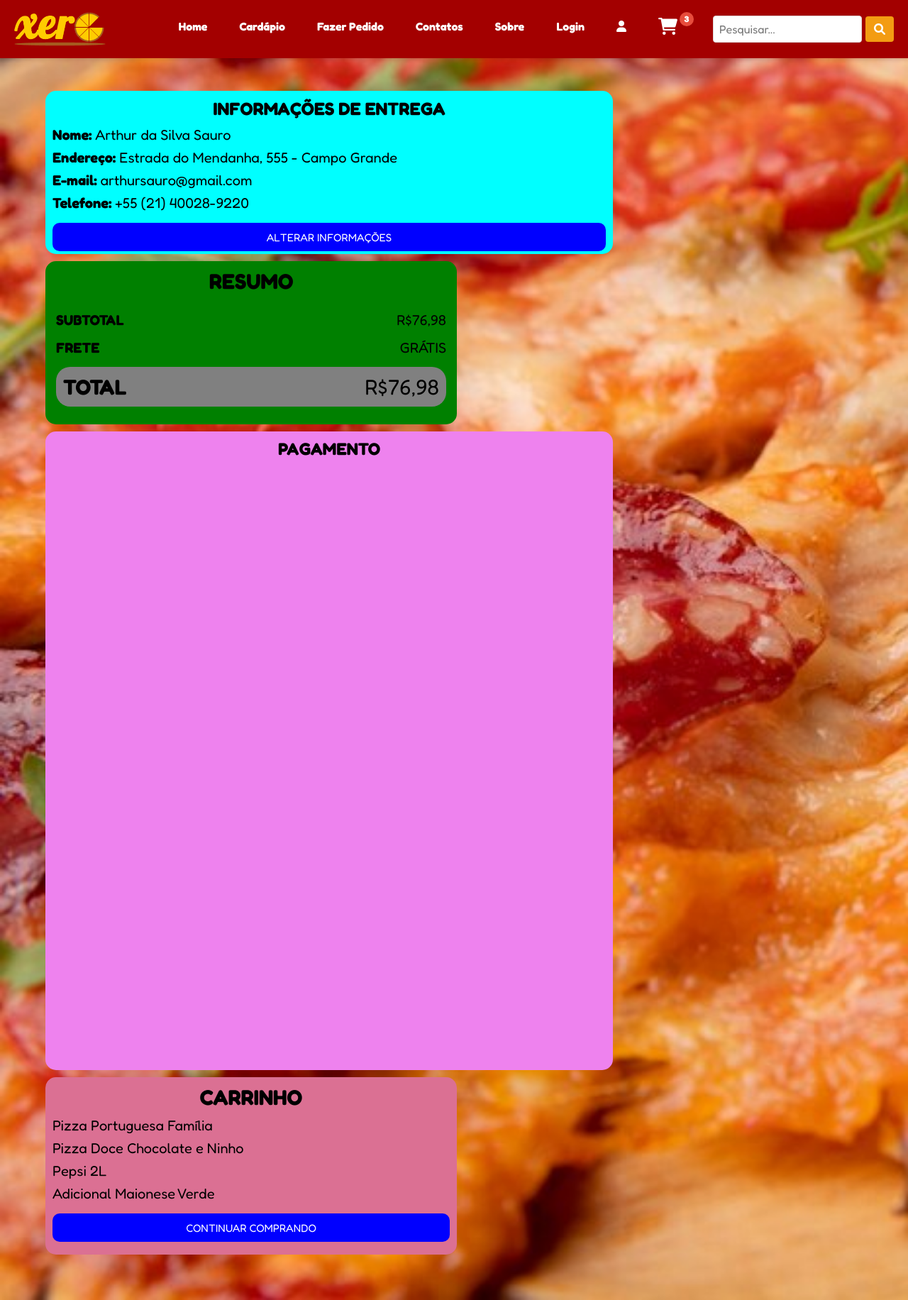
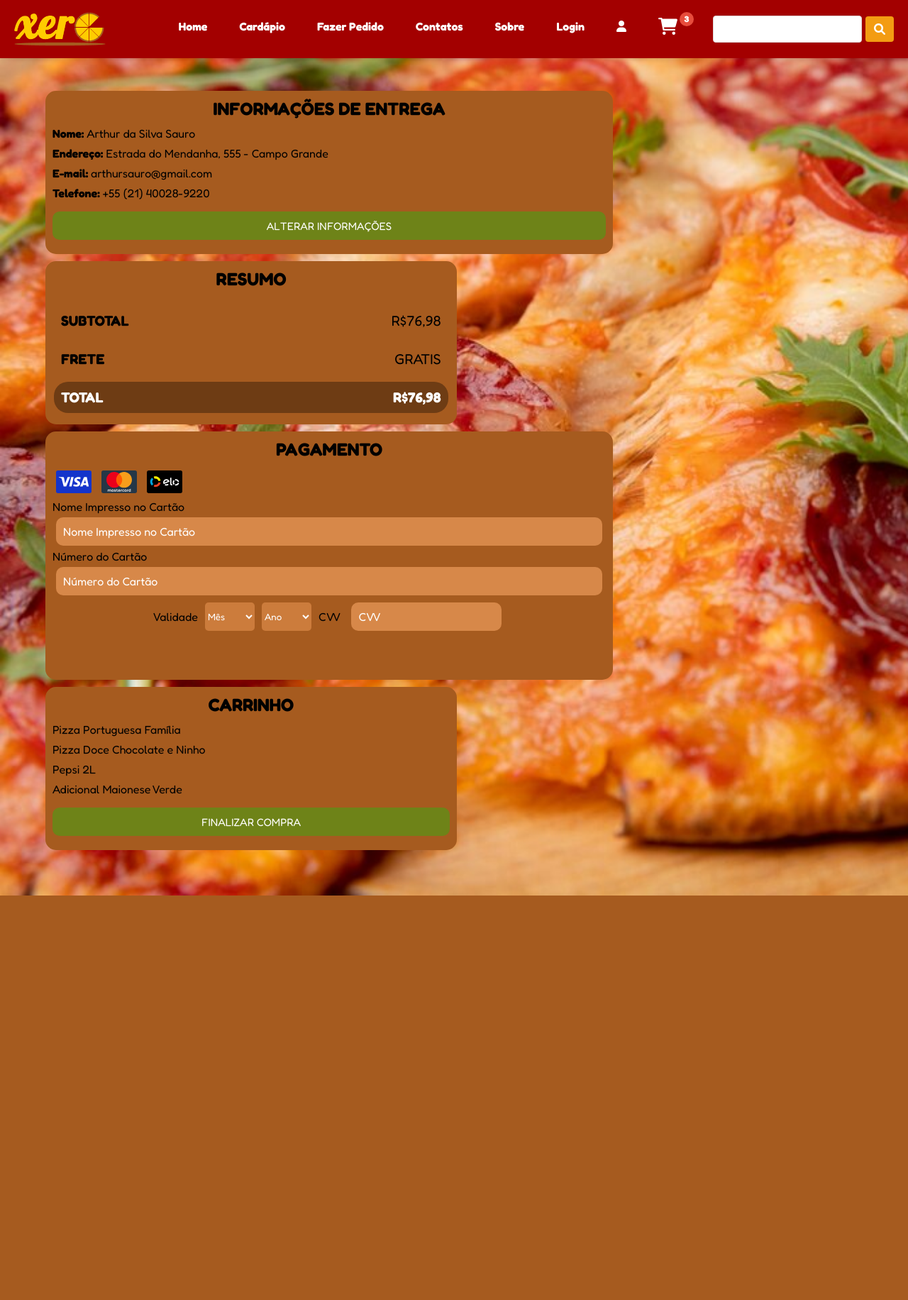
Before and after one commit to Guilherme0308/Projeto-pizzaria, a PHP site: page /fazer_pedido.html in a window 1280 px wide. Shown: the whole page at 71% size. After the commit the page ends 1262 px from the top, so only its background shows below. Run offline with PHP 8.4, Linux system fonts and the light colour scheme.

Commit message:
att fazer pedido

```diff
--- a/assets/css/fazer_pedido.css
+++ b/assets/css/fazer_pedido.css
@@ -1,35 +1,33 @@
-.group-ship{
+.group-ship {
     display: flex;
     flex-direction: row;
     flex-wrap: wrap;
     justify-content: space-between;
     gap: 10px;
+    font-size: 16px;
 }
 
-h1{
-    text-align: center ;
+h1 {
+    text-align: center;
     text-transform: uppercase;
     padding-bottom: 10px;
-}
-
-.ship-info{
-    width: 800px;
-    height: 230px;
-    background-color: aqua;
-    border-radius: 15px;
-    padding: 10px;
-    font-size: 20px;
-}
-
-.ship-info h1{
     font-size: 25px;
 }
 
+.ship-info {
+    width: 800px;
+    height: 230px;
+    background-color: #a65b1f;
+    border-radius: 15px;
+    padding: 10px;
+    font-size: 16px;
+}
+
 .ship-info button,
-.pag-cart button{
+.pag-cart button {
     align-self: center;
-    color: white;
-    background-color: blue;
+    color: #ffff;
+    background-color: #6E8318;
     border-radius: 10px;
     width: 100%;
     height: 40px;
@@ -38,52 +36,112 @@ h1{
     font-size: 15px;
     text-align: center;
     text-transform: uppercase;
+    transition: background-color 0.3s ease;
 }
 
-.pag-info{
+.ship-info button:hover,
+.pag-cart button:hover{
+    background-color: #718d00;
+}
+
+.pag-info {
     width: 580px;
     height: 230px;
-    justify-content: center;
-    background-color: green;
+    background-color: #a65b1f;
     border-radius: 15px;
     padding: 10px 0 0 0;
     font-size: 20px;
     text-transform: uppercase;
 }
 
-.pag-subtotal,
-.pag-fr,
-.pag-total{
+.pag-info-table tr {
     display: flex;
-    flex-wrap: wrap;
     justify-content: space-between;
-    margin: 15px;
+    gap: 370px;
+    padding: 10px;
+    margin: 10px;
 }
 
-.pag-total{
-    background-color: grey;
+.total-box {
+    background-color: #6E3C14;
     padding: 10px;
-    font-size: 30px;
     border-radius: 20px;
+    font-weight: bold;
+    color: #ffff;
 }
 
-.fr-info{
-    font-weight: bold;
-}
-
-.pag-cart{
-    background-color: palevioletred;
+.pag-cart {
+    background-color: #a65b1f;
     border-radius: 15px;
     padding: 10px;
     width: 580px;
-    height: 250px;
-    font-size: 20px;
+    height: 230px;
 }
 
-.ship-card{
+.ship-card {
     width: 800px;
-    height: 900px;
-    background-color: violet;
+    height: 350px;
+    background-color: #a65b1f;
     border-radius: 15px;
     padding: 10px;
 }
+
+.ship-card-form {
+    display: flex;
+    flex-direction: column;
+    justify-content: center;
+}
+
+.ship-card-form input {
+    border-radius: 10px;
+    border: none;
+    padding: 10px;
+    margin: 5px;
+    background-color: #D78849;
+    outline: none;
+    font-size: 16px;
+}
+
+.ship-card-group {
+    display: flex;
+    flex-direction: row;
+    align-self: center;
+    gap: 10px;
+}
+
+.ship-card-group spam,
+.ship-card-group label {
+    align-self: center;
+}
+
+.ship-card-selection {
+    display: flex;
+    align-content: space-between;
+    gap: 10px;
+    justify-content: center;
+}
+
+.selection {
+    display: flex;
+    align-items: center;
+    gap: 10px;
+}
+
+.selection select {
+    border: none;
+    border-radius: 5px;
+    background-color: #CC7C3C;
+    color: #ffff;
+    outline: none;
+    width: 70px;
+    height: 40px;
+}
+
+::placeholder {
+    color: #ffff;
+}
+
+.img-card img {
+    width: 50px;
+    margin: 5px;
+}
--- a/fazer_pedido.html
+++ b/fazer_pedido.html
@@ -5,26 +5,26 @@
     <meta charset="UTF-8">
     <meta name="viewport" content="width=device-width, initial-scale=1.0">
     <title>Xero Pizzaria</title>
-    <link rel="stylesheet" href="/assets/css/style.css">
+    <link rel="stylesheet" href="assets/css/style.css">
     <link rel="stylesheet" href="https://cdnjs.cloudflare.com/ajax/libs/font-awesome/6.0.0-beta3/css/all.min.css">
 
 </head>
 
 <body>
     <header>
-        <img src="/src/img/logo_pizzaria.png" alt="Logo da Pizzaria" class="logo">
+        <img src="src/img/logo_pizzaria.png" alt="Logo da Pizzaria" class="logo">
 
         <ul class="nav">
 
-            <li><a href="/index.html">Home</a></li>
-            <li><a href="/cardapio.html">Cardápio</a></li>
-            <li><a href="/fazer_pedido.html">Fazer Pedido</a></li>
-            <li><a href="/contatos.html">Contatos</a></li>
-            <li><a href="/sobre.html">Sobre</a></li>
-            <li><a href="/login.html" class="login">Login</a></li>
-            <li><a href="/profile.html" class="profile"><i class="fa fa-user"></i></a></li>
+            <li><a href="index.html">Home</a></li>
+            <li><a href="cardapio.html">Cardápio</a></li>
+            <li><a href="fazer_pedido.html">Fazer Pedido</a></li>
+            <li><a href="contatos.html">Contatos</a></li>
+            <li><a href="sobre.html">Sobre</a></li>
+            <li><a href="login.html" class="login">Login</a></li>
+            <li><a href="profile.html" class="profile"><i class="fa fa-user"></i></a></li>
             <li class="cart">
-                <a href="/carrinho.html"><i class="fa fa-shopping-cart cart-icon"></i>
+                <a href="carrinho.html"><i class="fa fa-shopping-cart cart-icon"></i>
                     <span class="cart-count">3</span></a>
             </li>
             <div class="search-container">
@@ -53,19 +53,23 @@
                 <div class="pag-info">
                     <!-- total e subtotal -->
                     <h1>Resumo</h1>
-                    <div class="pag-subtotal">
-                        <p class="fr-info">Subtotal</p>
-                        <p>R$76,98</p>
-                    </div>
+                    <div class="pag-info-table">
+                        <table>
+                            <tr>
+                                <th>subtotal</th>
+                                <td>R$76,98</td>
+                            </tr>
 
-                    <div class="pag-fr">
-                        <p class="fr-info">Frete</p>
-                        <p>grátis</p>
-                    </div>
+                            <tr>
+                                <th>frete</th>
+                                <td>gratis</td>
+                            </tr>
 
-                    <div class="pag-total">
-                        <p class="fr-info">Total</p>
-                        <p>R$76,98</p>
+                            <tr class="total-box">
+                                <th>total</th>
+                                <td>R$76,98</td>
+                            </tr>
+                        </table>
                     </div>
 
                 </div>
@@ -73,11 +77,75 @@
                 <div class="ship-card">
                     <!-- informações do cartao -->
                     <h1>Pagamento</h1>
+
+                    <div class="img-card">
+                        <img src="src/img/visa.svg" />
+                        <img src="src/img/mastercard.svg" />
+                        <img src="src/img/elo.svg" />
+                    </div>
+
+                    <div class="ship-card-form">
+                        <form>
+
+                            <div class="ship-card-form">
+                                <label>Nome Impresso no Cartão</label>
+                                <input type="text" placeholder="Nome Impresso no Cartão" request />
+                            </div>
+
+                            <div class="ship-card-form">
+                                <label>Número do Cartão</label>
+                                <input type="text" placeholder="Número do Cartão" request />
+                            </div>
+
+                            <div class="ship-card-selection">
+                                <div class="ship-card-group">
+                                    <spam>Validade</spam>
+                                    <div class="selection">
+                                        <select>
+                                            <option value="Mês">Mês</option>
+                                            <option value="Jan">Jan</option>
+                                            <option value="Fev">Fev</option>
+                                            <option value="Mar">Mar</option>
+                                            <option value="Abr">Abr</option>
+                                            <option value="Maio">Maio</option>
+                                            <option value="Jun">Jun</option>
+                                            <option value="Jul">Jul</option>
+                                            <option value="Ago">Ago</option>
+                                            <option value="Set">Set</option>
+                                            <option value="Out">Out</option>
+                                            <option value="Nov">Nov</option>
+                                            <option value="Dez">Dez</option>
+                                        </select>
+
+                                        <select>
+                                            <option value="Ano">Ano</option>
+                                            <option value="2025">2025</option>
+                                            <option value="2026">2026</option>
+                                            <option value="2027">2027</option>
+                                            <option value="2028">2028</option>
+                                            <option value="2029">2029</option>
+                                            <option value="2030">2030</option>
+                                            <option value="2031">2031</option>
+                                        </select>
+                                    </div>
+                                </div>
+
+                                <div class="ship-card-group">
+                                    <label>CVV</label>
+                                    <input type="text" placeholder="CVV" request />
+                                </div>
+
+                            </div>
+
+                    </div>
+
+                    </form>
                 </div>
 
                 <div class="pag-cart">
                     <!-- carrinho -->
-                    <h1 id="tittle">Carrinho</h1>
+                    <h1>Carrinho</h1>
+
                     <ul>
                         <li>Pizza Portuguesa Família</li>
                         <li>Pizza Doce Chocolate e Ninho</li>
@@ -85,13 +153,14 @@
                         <li>Adicional Maionese Verde</li>
                     </ul>
 
-                    <button>Continuar comprando</button>
+                    <button>Finalizar Compra</button>
                 </div>
+
             </div>
         </section>
     </main>
 </body>
 
-<script src="/assets/js/script.js"></script>
+<script src="assets/js/script.js"></script>
 
 </html>
```
Also changed, not shown: src/img/elo.svg (added), src/img/mastercard.svg (added), src/img/visa.svg (added).
